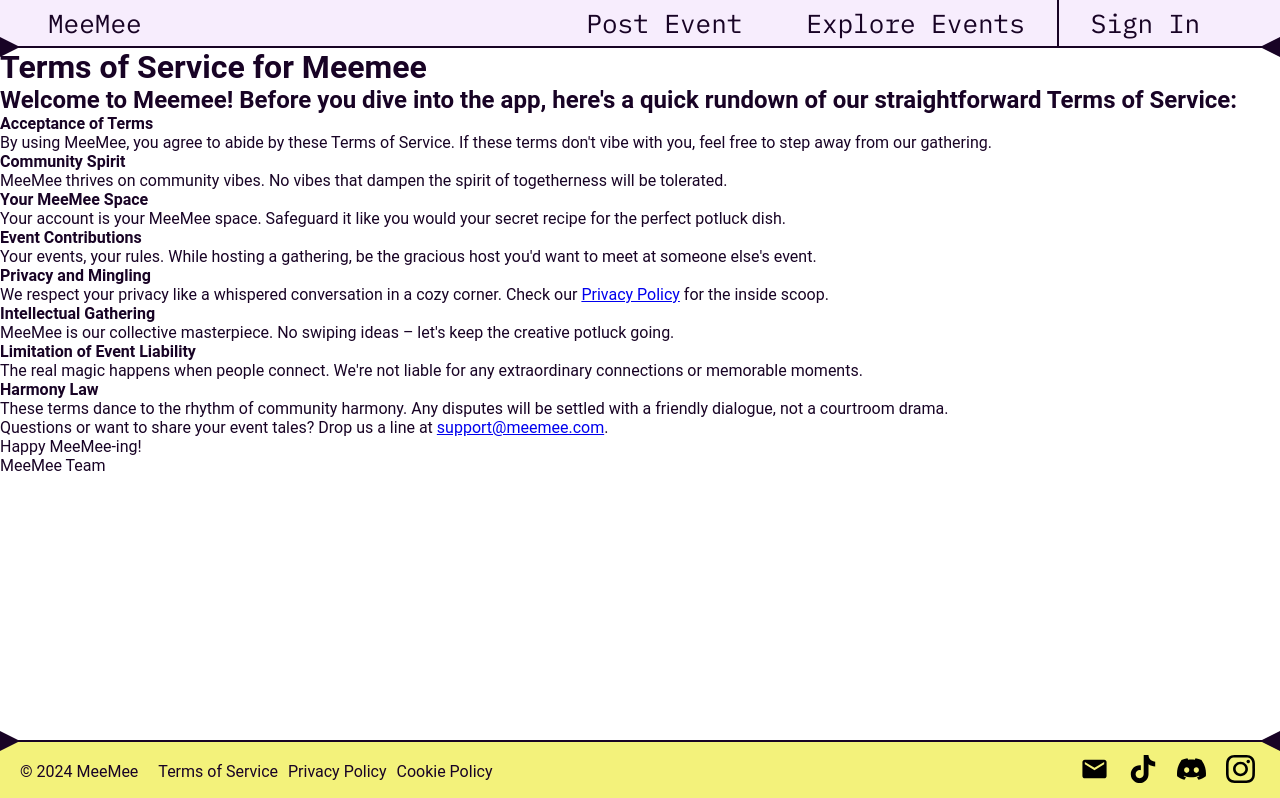
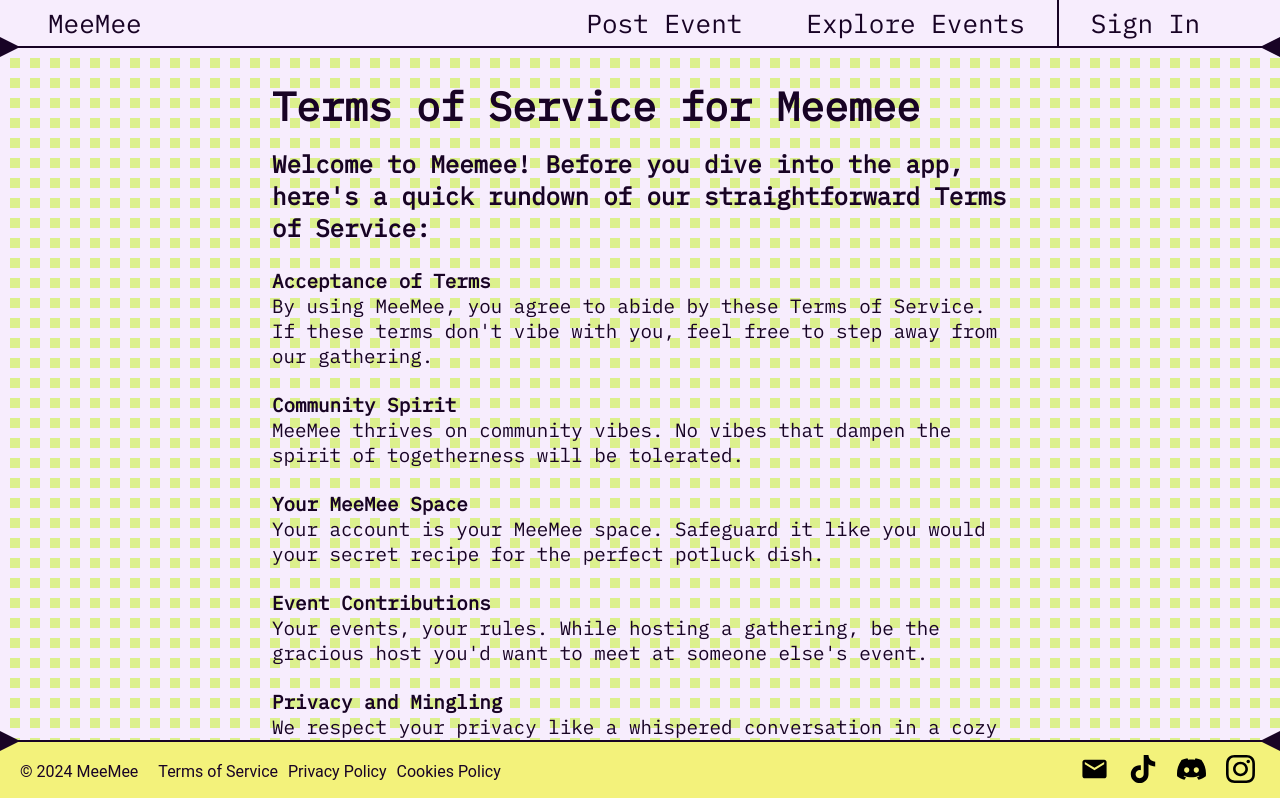
Before and after one commit to Edu0ff/meetup-clone, a React (Vite) app in the folder frontend/: page /terms in a window 1280 px wide. Shown: the top 798 px of the page. Built offline with nearby package versions, Linux system fonts and the light colour scheme.

Commit message:
Styles to Terms, Privacy and Cookies Page

```diff
--- a/frontend/package.json
+++ b/frontend/package.json
@@ -13,6 +13,7 @@
     "react": "^18.2.0",
     "react-dom": "^18.2.0",
     "react-hot-toast": "^2.4.1",
+    "react-rewards": "^2.0.4",
     "react-router-dom": "^6.21.1"
   },
   "devDependencies": {
--- a/frontend/src/App.css
+++ b/frontend/src/App.css
@@ -40,4 +40,7 @@ yellow-grid {
 
 footer {
   margin-top: auto;
+  position: fixed;
+  bottom: 0;
+  width: 100%;
 }
--- a/frontend/src/components/Footer/index.jsx
+++ b/frontend/src/components/Footer/index.jsx
@@ -12,7 +12,7 @@ const Footer = () => {
           <p>© 2024 MeeMee</p>
           <Link to="/terms">Terms of Service</Link>
           <Link to="/privacy">Privacy Policy</Link>
-          <Link to="/cookie">Cookie Policy</Link>
+          <Link to="/cookie">Cookies Policy</Link>
         </nav>
       </div>
       <div className="footer-socials">
--- a/frontend/src/pages/CookiePage/index.jsx
+++ b/frontend/src/pages/CookiePage/index.jsx
@@ -1,12 +1,39 @@
 import React from "react";
 import "./style.css";
 
-function CookiePage() {
+import { useReward } from "react-rewards";
+
+const CookiePage = () => {
+  const { reward: confettiReward, isAnimating } = useReward(
+    "rewardId",
+    "emoji",
+    {
+      emoji: ["🍪"],
+      elementSize: 20,
+      elementCount: 40,
+      decay: 0.92,
+      spread: 70,
+      zIndex: 999,
+      position: "fixed",
+    }
+  );
+
   return (
-    <main>
-      <p>good boy 🍪</p>
+    <main className="cookies-page">
+      <div>
+        <button
+          className="cookie-button"
+          disabled={isAnimating}
+          onClick={() => {
+            confettiReward();
+          }}
+        >
+          <span id="rewardId" className="rewardId" />
+          🍪
+        </button>
+      </div>
     </main>
   );
-}
+};
 
 export default CookiePage;
--- a/frontend/src/pages/CookiePage/style.css
+++ b/frontend/src/pages/CookiePage/style.css
@@ -0,0 +1,14 @@
+.cookies-page {
+  display: flex;
+  justify-content: center;
+  align-items: center;
+  background-color: var(--lavender-ish);
+}
+
+.cookie-button {
+  background-color: transparent;
+  border: none;
+  font-size: 5rem;
+  padding: 1.5rem 2rem;
+  cursor: pointer;
+}
--- a/frontend/src/pages/PrivacyPage/index.jsx
+++ b/frontend/src/pages/PrivacyPage/index.jsx
@@ -3,7 +3,7 @@ import "./style.css";
 
 function PrivacyPage() {
   return (
-    <main>
+    <main className="privacy-page">
       <div>
         <h1>Privacy Policy for MeeMee</h1>
 
@@ -39,7 +39,7 @@ function PrivacyPage() {
           <br />
           MeeMee uses cookies to enhance your browsing experience. You can
           disable cookies in your browser settings if you prefer. Check our{" "}
-          <a href="/cookie">Cookies Policy</a>
+          <a href="/cookie">Cookies Policy.</a>
         </p>
 
         <p>
@@ -75,7 +75,7 @@ function PrivacyPage() {
           <strong>Contact Us</strong>
           <br />
           Questions or concerns about your privacy? Reach out to us at{" "}
-          <a href="mailto:privacy@meemee.com">privacy@mee-mee.com</a>.
+          <a href="mailto:privacy@meemee.com">privacy@MeeMee.com</a>.
         </p>
 
         <p>
--- a/frontend/src/pages/PrivacyPage/style.css
+++ b/frontend/src/pages/PrivacyPage/style.css
@@ -0,0 +1,50 @@
+.privacy-page {
+  background-image: linear-gradient(#f3f27b 3px, transparent 3px),
+    linear-gradient(to right, #f3f27b 3px, transparent 3px);
+  background-size: 150px 100px;
+  background-color: #f7edfd;
+  font-family: "IBM Plex Mono", monospace;
+  color: var(--text);
+  display: flex;
+  justify-content: center;
+  align-items: center;
+}
+
+.privacy-page div {
+  text-align: left;
+  max-width: 800px;
+  padding: 2rem;
+}
+
+.privacy-page h1 {
+  font-size: 2.5rem;
+  color: var(--text);
+  margin: 0 0 1rem;
+}
+
+.privacy-page h2 {
+  font-size: 1.5rem;
+  color: var(--text);
+  margin: 0 0 1.5rem;
+  font-weight: 600;
+}
+
+.privacy-page p {
+  font-size: 1.2rem;
+  color: var(--text);
+  margin: 0 0 1.5rem;
+}
+
+.privacy-page strong {
+  font-weight: 600;
+}
+
+.privacy-page a {
+  color: var(--primary);
+  text-decoration: none;
+  font-weight: 600;
+}
+
+.privacy-page a:hover {
+  color: var(--secondary);
+}
--- a/frontend/src/pages/TermsPage/index.jsx
+++ b/frontend/src/pages/TermsPage/index.jsx
@@ -3,18 +3,20 @@ import "./style.css";
 
 function TermsPage() {
   return (
-    <main>
+    <main className="terms-page">
+      <div>
         <h1>Terms of Service for Meemee</h1>
         <h2>
-        Welcome to Meemee! Before you dive into the app, here's a quick rundown
-        of our straightforward Terms of Service:
+          Welcome to Meemee! Before you dive into the app, here's a quick
+          rundown of our straightforward Terms of Service:
         </h2>
 
         <p>
           <strong>Acceptance of Terms</strong>
           <br />
-        By using MeeMee, you agree to abide by these Terms of Service. If these
-        terms don't vibe with you, feel free to step away from our gathering.
+          By using MeeMee, you agree to abide by these Terms of Service. If
+          these terms don't vibe with you, feel free to step away from our
+          gathering.
         </p>
 
         <p>
@@ -34,22 +36,23 @@ function TermsPage() {
         <p>
           <strong>Event Contributions</strong>
           <br />
-        Your events, your rules. While hosting a gathering, be the gracious host
-        you'd want to meet at someone else's event.
+          Your events, your rules. While hosting a gathering, be the gracious
+          host you'd want to meet at someone else's event.
         </p>
 
         <p>
           <strong>Privacy and Mingling</strong>
           <br />
-        We respect your privacy like a whispered conversation in a cozy corner.
-        Check our <a href="/privacy">Privacy Policy</a> for the inside scoop.
+          We respect your privacy like a whispered conversation in a cozy
+          corner. Check our <a href="/privacy">Privacy Policy</a> for the inside
+          scoop.
         </p>
 
         <p>
           <strong>Intellectual Gathering</strong>
           <br />
-        MeeMee is our collective masterpiece. No swiping ideas – let's keep the
-        creative potluck going.
+          MeeMee is our collective masterpiece. No swiping ideas – let's keep
+          the creative potluck going.
         </p>
 
         <p>
@@ -62,13 +65,13 @@ function TermsPage() {
         <p>
           <strong>Harmony Law</strong>
           <br />
-        These terms dance to the rhythm of community harmony. Any disputes will
-        be settled with a friendly dialogue, not a courtroom drama.
+          These terms dance to the rhythm of community harmony. Any disputes
+          will be settled with a friendly dialogue, not a courtroom drama.
         </p>
 
         <p>
           Questions or want to share your event tales? Drop us a line at{" "}
-        <a href="mailto:support@mee-mee.com">support@meemee.com</a>.
+          <a href="mailto:support@meemee.com">support@MeeMee.com</a>.
         </p>
 
         <p>
@@ -77,6 +80,7 @@ function TermsPage() {
           MeeMee Team
           <br />
         </p>
+      </div>
     </main>
   );
 }
--- a/frontend/src/pages/TermsPage/style.css
+++ b/frontend/src/pages/TermsPage/style.css
@@ -0,0 +1,50 @@
+.terms-page {
+  font-family: "IBM Plex Mono", monospace;
+  color: var(--text);
+  display: flex;
+  justify-content: center;
+  align-items: center;
+  background-image: linear-gradient(#f7edfd 10px, transparent 10px),
+    linear-gradient(to right, #f7edfd 10px, transparent 10px);
+  background-size: 20px 20px;
+  background-color: #dcf08d;
+}
+
+.terms-page div {
+  text-align: left;
+  max-width: 800px;
+  padding: 2rem;
+}
+
+.terms-page h1 {
+  font-size: 2.5rem;
+  color: var(--text);
+  margin: 0 0 1rem;
+}
+
+.terms-page h2 {
+  font-size: 1.5rem;
+  color: var(--text);
+  margin: 0 0 1.5rem;
+  font-weight: 600;
+}
+
+.terms-page p {
+  font-size: 1.2rem;
+  color: var(--text);
+  margin: 0 0 1.5rem;
+}
+
+.terms-page strong {
+  font-weight: 600;
+}
+
+.terms-page a {
+  color: var(--primary);
+  text-decoration: none;
+  font-weight: 600;
+}
+
+.terms-page a:hover {
+  color: var(--yellow-ish);
+}
```
Also changed, not shown: 1 other file (tests, documents, lock files or other folders). Lines whose indentation alone changed are shown as unchanged.
